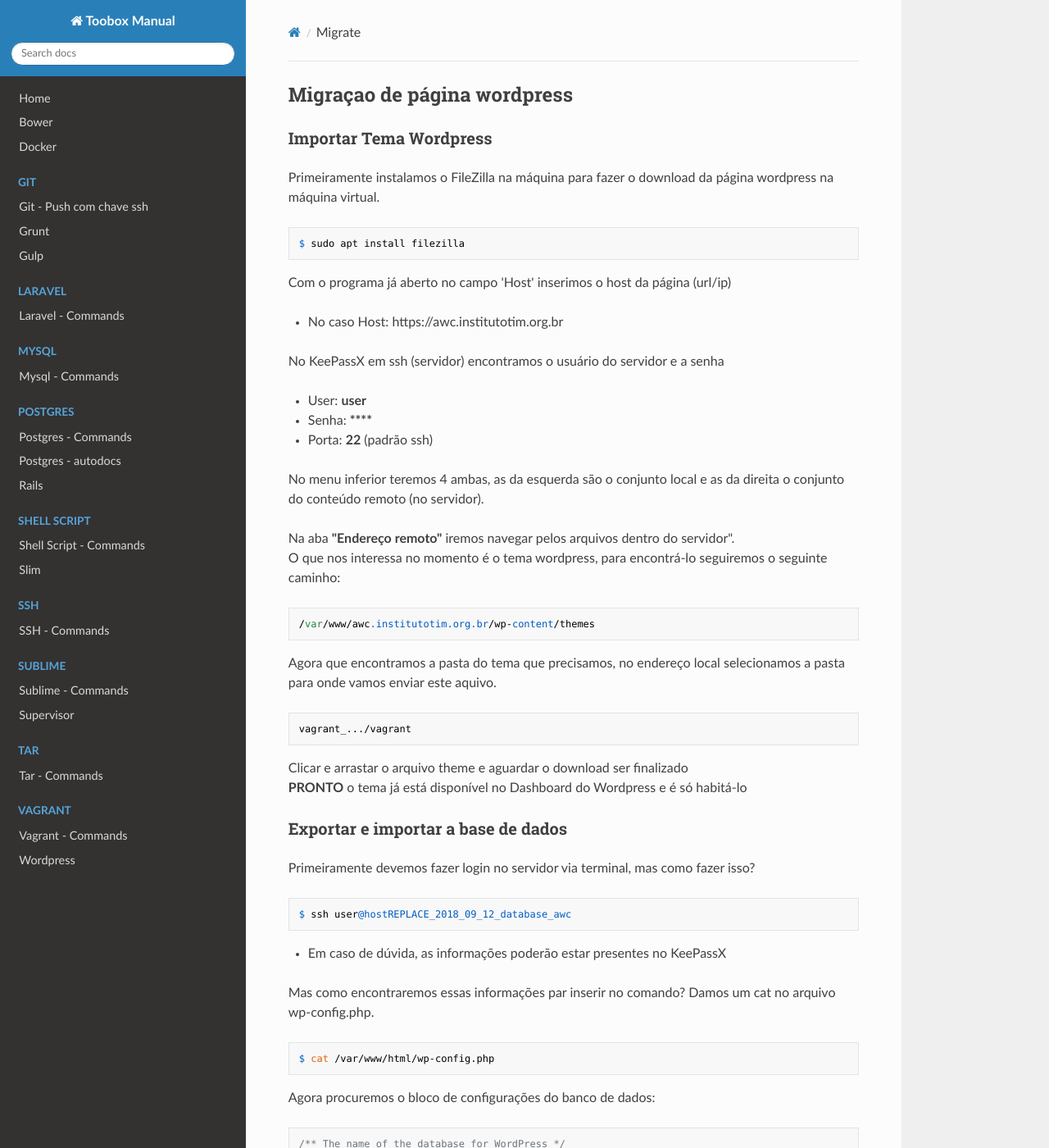
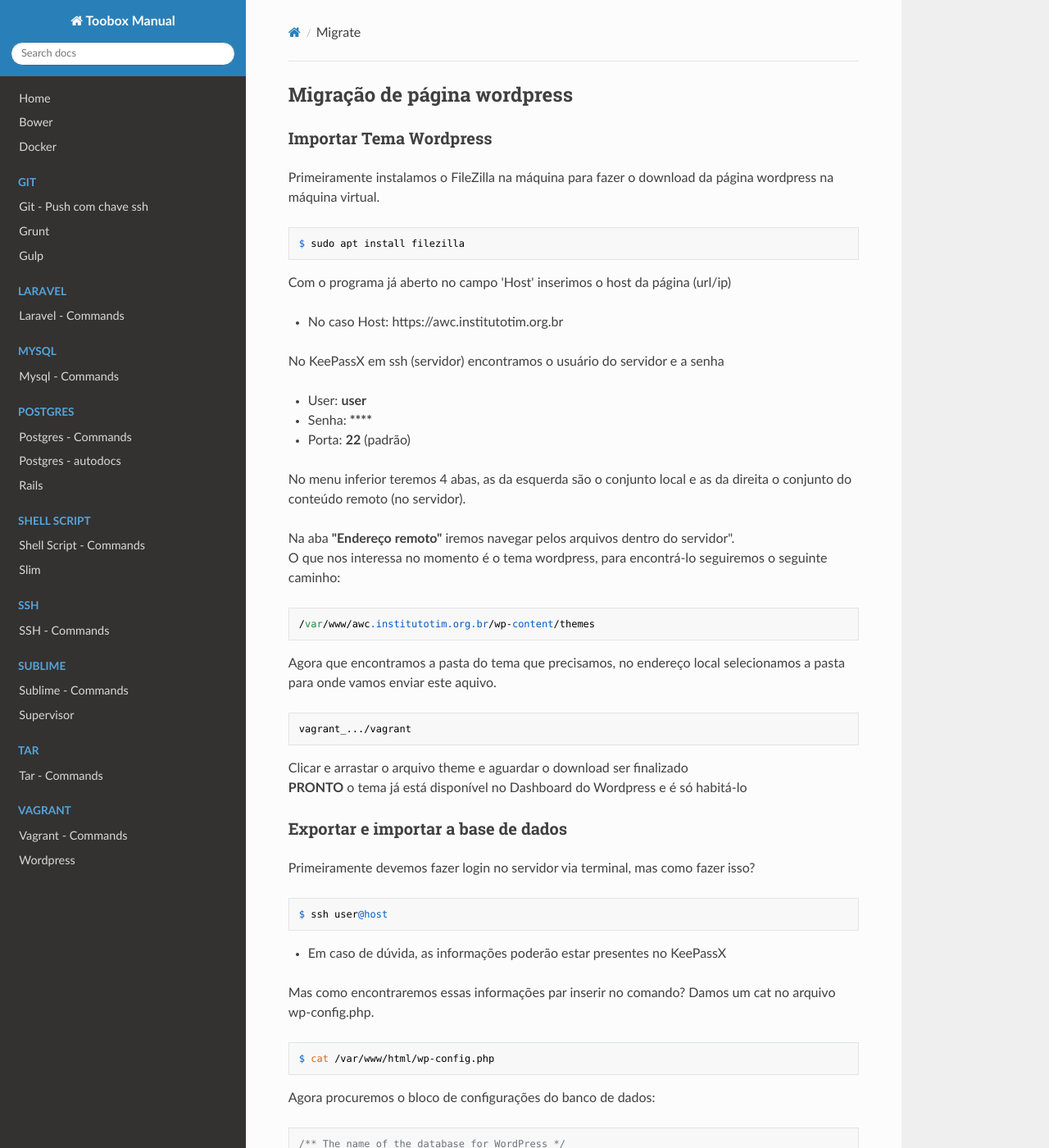
Before and after one commit to intrepidocabral/toolbox-manual, an MkDocs documentation site: the page built from docs/wordpress/migrate.md, in a window 1280 px wide and 1400 px high. Shown: the whole window at 82% size. Built offline with MkDocs 1.6.1, drawn with Linux system fonts in a browser that asks for light colours; nearby versions of some CDN libraries; old or Windows-style settings are respelled for this version of MkDocs.

Commit message:
New annotations

````diff
--- a/docs/wordpress/migrate.md
+++ b/docs/wordpress/migrate.md
@@ -1,4 +1,4 @@
-## Migraçao de página wordpress
+## Migração de página wordpress
 
 ### Importar Tema Wordpress
 Primeiramente instalamos o FileZilla na máquina para fazer o download da página wordpress na máquina virtual.
@@ -13,9 +13,9 @@ No KeePassX em ssh (servidor) encontramos o usuário do servidor e a senha
 
 * User: <b>user</b>
 * Senha: <b>****</b>
-* Porta: <b>22</b> (padrão ssh)
+* Porta: <b>22</b> (padrão)
 
-No menu inferior teremos 4 ambas, as da esquerda são o conjunto local e as da direita o conjunto do conteúdo remoto (no servidor).
+No menu inferior teremos 4 abas, as da esquerda são o conjunto local e as da direita o conjunto do conteúdo remoto (no servidor).
 
 Na aba <b>"Endereço remoto"</b> iremos navegar pelos arquivos dentro do servidor".<br>
 O que nos interessa no momento é o tema wordpress, para encontrá-lo seguiremos o seguinte caminho:
@@ -32,7 +32,7 @@ Clicar e arrastar o arquivo theme e aguardar o download ser finalizado<br>
 ### Exportar e importar a base de dados
 Primeiramente devemos fazer login no servidor via terminal, mas como fazer isso?
 ```
-$ ssh user@hostREPLACE_2018_09_12_database_awc
+$ ssh user@host
 ```
 * Em caso de dúvida, as informações poderão estar presentes no KeePassX
 
````
Also changed, not shown: docs/atom/commands.md (+5 -4 lines), docs/python/python_main_functions.md (+6 -0 lines), docs/util/links.md (+9 -9 lines).
